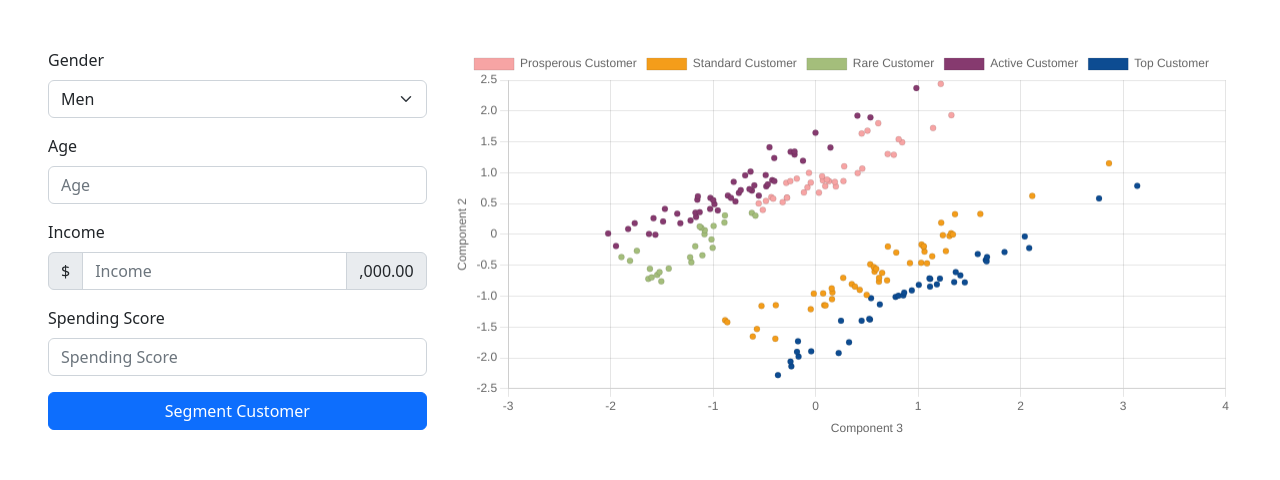
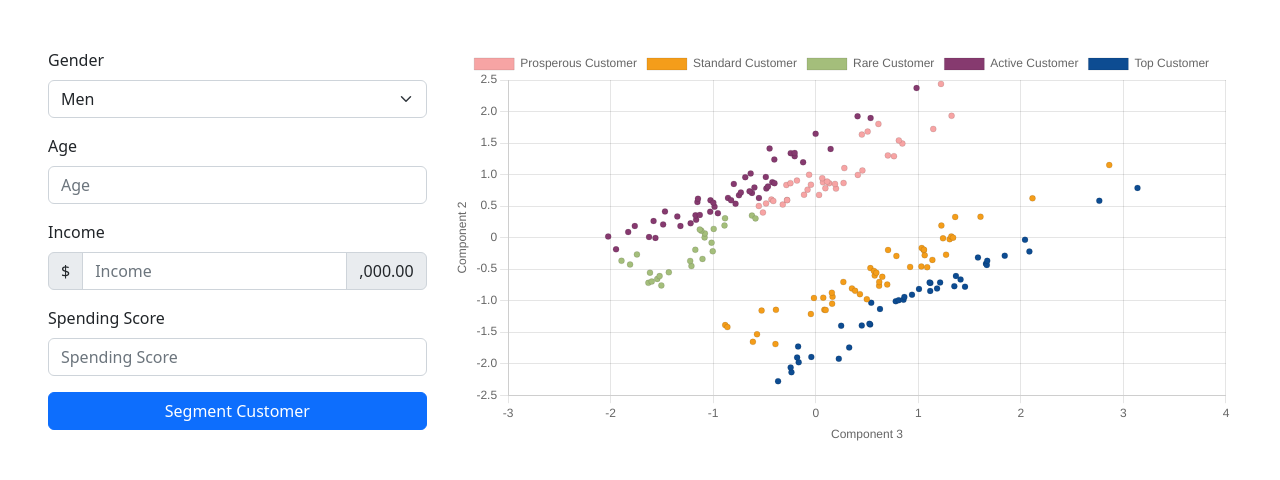
Before and after one commit to rolandvincent/data_academy, a Flask app: page / in a window 1280 px wide. Shown: the part 56-536 px from the top of the page. Run offline with Flask 2, Linux system fonts and the light colour scheme; parts of the project's set-up code (start-up, migrations or seed data) failed here and were passed over.

Commit message:
Fix Graph

```diff
--- a/assets/css/styles.css
+++ b/assets/css/styles.css
@@ -36,3 +36,11 @@
 .txt-fg-error{
     color: red;
 }
+
+.chart-wrapper {
+    display: inline-block;
+    position: relative;
+    width: 100%;
+    height: 100%;
+    min-height: 300px;
+  }
--- a/templates/index.html
+++ b/templates/index.html
@@ -92,7 +92,7 @@
           </div>
         </div>
         <div class="col-md-8">
-          <div>
+          <div class="chart-wrapper">
             <canvas id="myChart"></canvas>
           </div>
         </div>
@@ -312,6 +312,8 @@
               ],
             },
             options: {
+              responsive: true,
+              maintainAspectRatio: false,
               scales: {
                 x: {
                   type: "linear",
@@ -336,6 +338,17 @@
       }
 
       updateGraph();
+
+      window.addEventListener("beforeprint", () => {
+        myChart.resize(600, 600);
+      });
+      window.addEventListener("afterprint", () => {
+        myChart.resize();
+      });
+
+      //myChart.addEventListener("onResize", () => {
+      //  if (myChart.)
+      //});
     </script>
   </body>
 </html>
```
